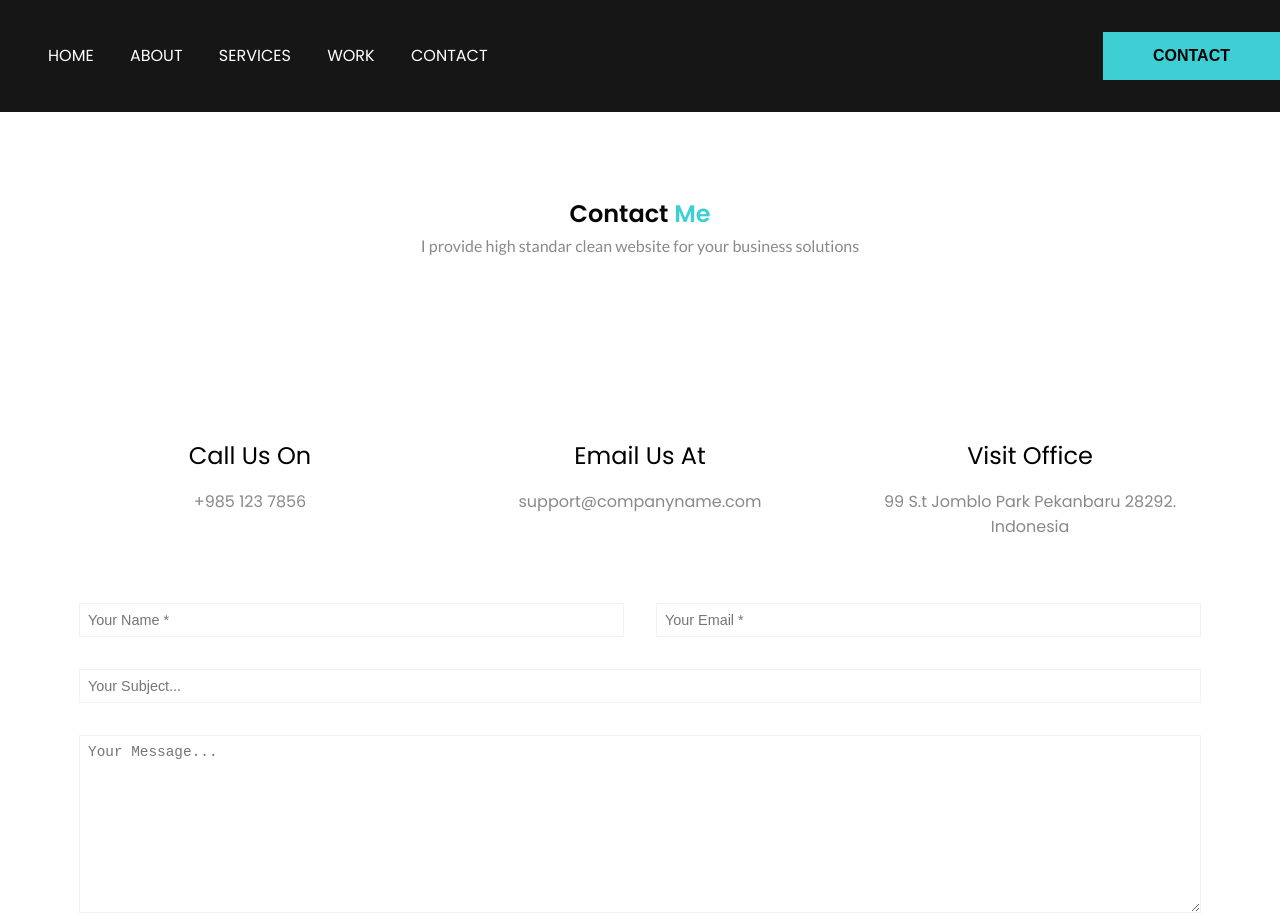
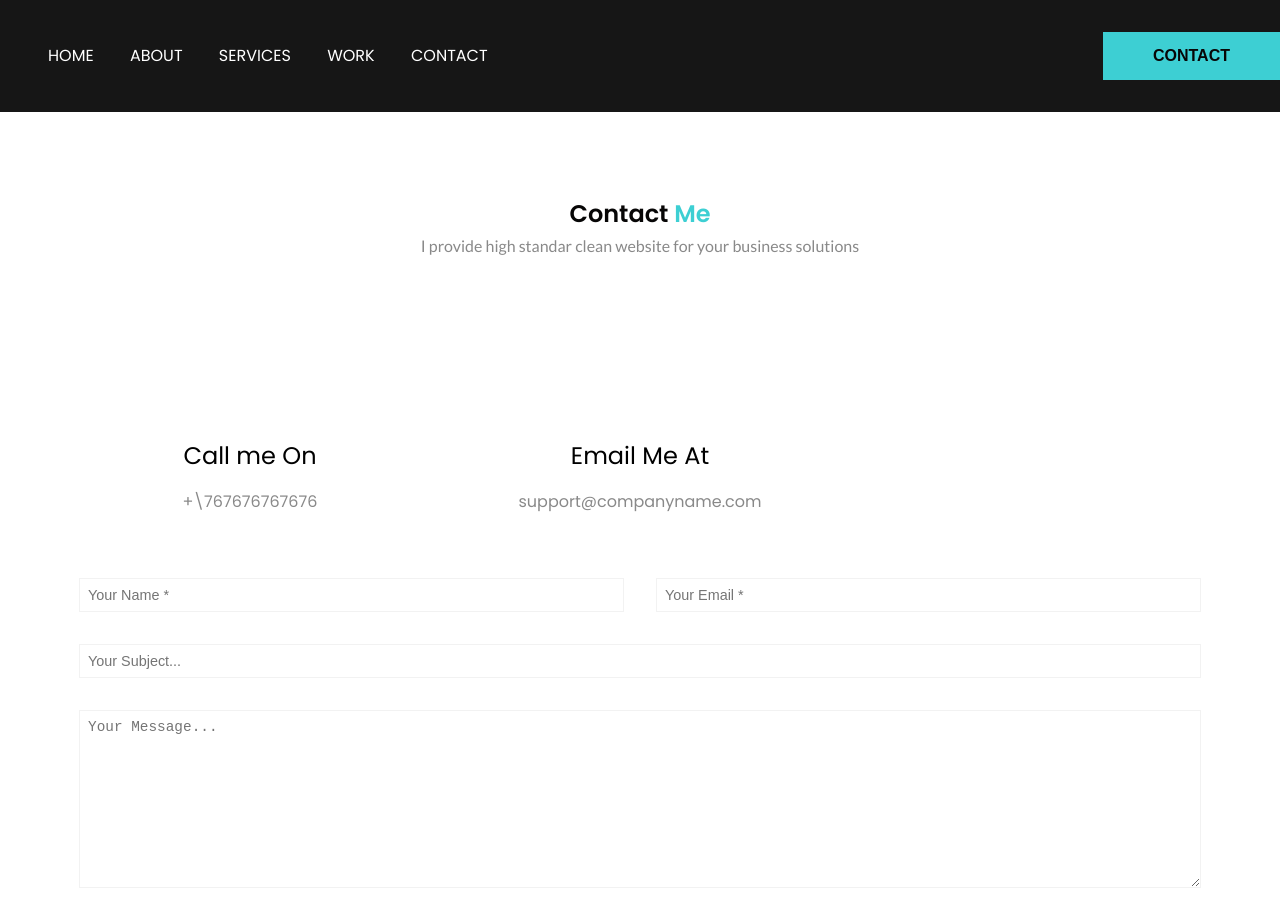
Before and after one commit to HashirSaqib/HashirSaqib.github.io, a plain HTML site: page contact.html in a window 1280 px wide. Shown: the top 916 px of the page. Drawn offline with nearby package versions, Linux system fonts and the light colour scheme.

Commit message:
Update contact.html

```diff
--- a/contact.html
+++ b/contact.html
@@ -52,24 +52,20 @@
 
     <section class="contact">
         <div class="container">
-            <h1 class="section-heading">Contact <span> Me</span></h1>
+            <h1 class="section-heading">Contact <span>Me</span></h1>
             <p>I provide high standar clean website for your business solutions</p>
             <div class="card-wrapper">
                 <div class="card">
                     <img src="./images/phone-2.svg" alt="">
-                    <h1>Call Us On</h1>
-                    <h6>+985 123 7856</h6>
+                    <h1>Call me On</h1>
+                    <h6>+\767676767676</h6>
                 </div>
                 <div class="card">
                     <img src="./images/msg.svg" alt="">
-                    <h1>Email Us At</h1>
+                    <h1>Email Me At</h1>
                     <h6>support@companyname.com</h6>
                 </div>
-                <div class="card">
-                    <img src="./images/map.svg" alt="">
-                    <h1>Visit Office</h1>
-                    <h6>99 S.t Jomblo Park Pekanbaru 28292. Indonesia</h6>
-                </div>
+
 
             </div>
 
```
